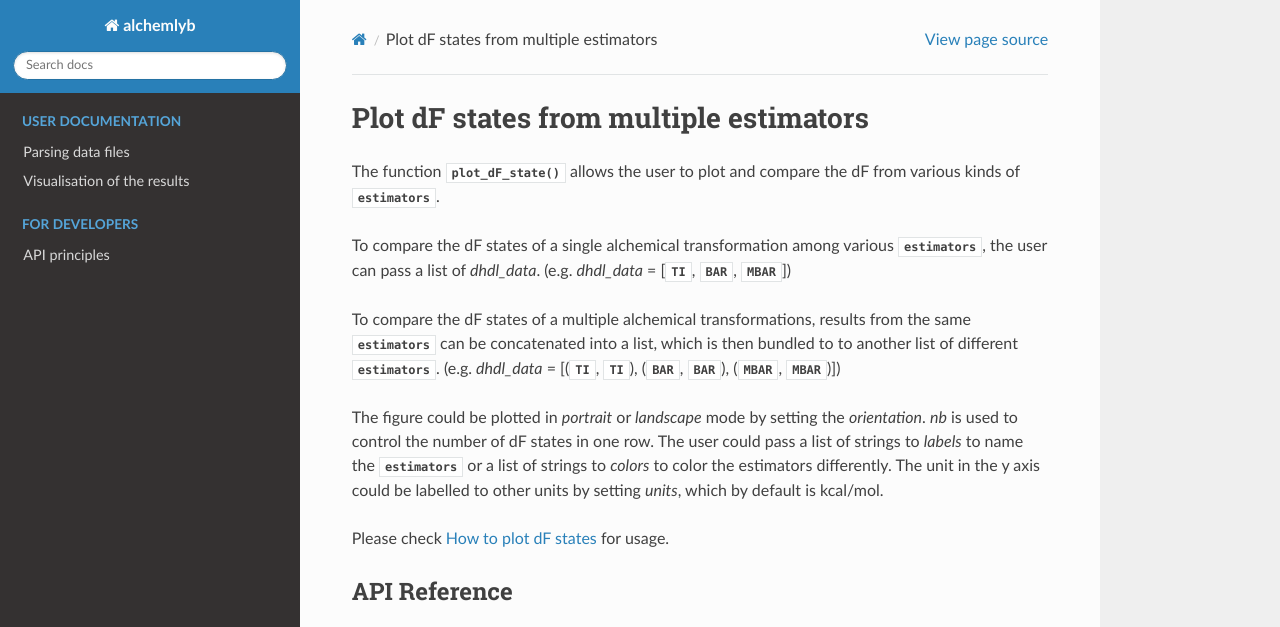
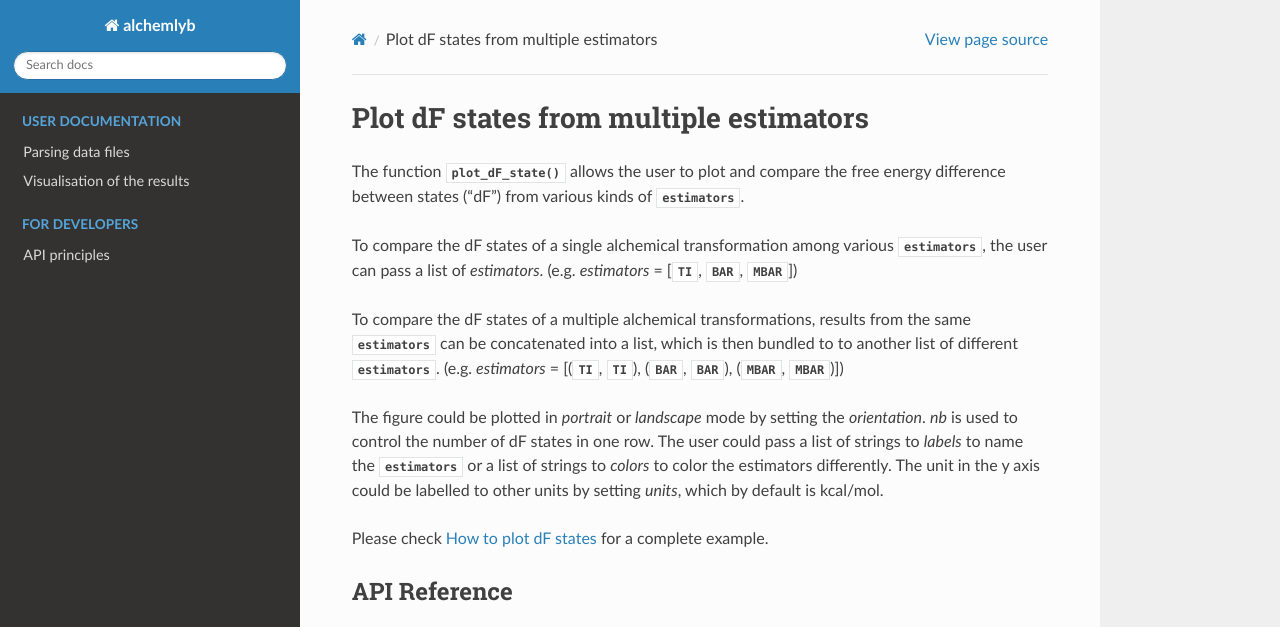
Before and after one commit to alchemistry/alchemlyb, a Sphinx documentation site: the page built from docs/visualisation/alchemlyb.visualisation.plot_dF_state.rst, in a window 1280 px wide, cut to the strip 0-627 px from the top of the page. Built offline with Sphinx 7.4.7 and the Read the Docs theme 2.0.0, drawn with Linux system fonts in a browser that asks for light colours; pages that are not in the unit, such as notebooks, are missing from menus; the version number could not be read and is left out.

Commit message:
check coverage

```diff
--- a/docs/visualisation.rst
+++ b/docs/visualisation.rst
@@ -105,11 +105,11 @@ estimators. ::
     >>> mbar_coul = MBAR().fit(u_nk_coul)
     >>> mbar_vdw = MBAR().fit(u_nk_vdw)
 
-    >>> dhdl_data = [(ti_coul, ti_vdw),
+    >>> estimators = [(ti_coul, ti_vdw),
                      (bar_coul, bar_vdw),
                      (mbar_coul, mbar_vdw),]
 
-    >>> fig = plot_dF_state(dhdl_data, orientation='portrait')
+    >>> fig = plot_dF_state(estimators, orientation='portrait')
     >>> fig.savefig('dF_state.pdf', bbox_inches='tight')
 
 
--- a/docs/visualisation/alchemlyb.visualisation.plot_dF_state.rst
+++ b/docs/visualisation/alchemlyb.visualisation.plot_dF_state.rst
@@ -4,29 +4,31 @@ Plot dF states from multiple estimators
 =======================================
 
 The function :func:`~alchemlyb.visualisation.plot_dF_state` allows the user to
-plot and compare the dF from various kinds of :class:`~alchemlyb.estimators`.
+plot and compare the free energy difference between states ("dF") from various
+kinds of :class:`~alchemlyb.estimators`.
 
 To compare the dF states of a single alchemical transformation among various
-:class:`~alchemlyb.estimators`, the user can pass a list of `dhdl_data`. (e.g.
-`dhdl_data` = [:class:`~alchemlyb.estimators.TI`,
+:class:`~alchemlyb.estimators`, the user can pass a list of `estimators`. (e.g.
+`estimators` = [:class:`~alchemlyb.estimators.TI`,
 :class:`~alchemlyb.estimators.BAR`, :class:`~alchemlyb.estimators.MBAR`])
 
 To compare the dF states of a multiple alchemical transformations, results from
 the same :class:`~alchemlyb.estimators` can be concatenated into a list, which
 is then bundled to to another list of different :class:`~alchemlyb.estimators`.
-(e.g. `dhdl_data` = [(:class:`~alchemlyb.estimators.TI`,
+(e.g. `estimators` = [(:class:`~alchemlyb.estimators.TI`,
 :class:`~alchemlyb.estimators.TI`), (:class:`~alchemlyb.estimators.BAR`,
 :class:`~alchemlyb.estimators.BAR`), (:class:`~alchemlyb.estimators.MBAR`,
 :class:`~alchemlyb.estimators.MBAR`)])
 
-The figure could be plotted in `portrait` or `landscape` mode by setting the
+The figure could be plotted in *portrait* or *landscape* mode by setting the
 `orientation`. `nb` is used to control the number of dF states in one row.
 The user could pass a list of strings to `labels` to name the
 :class:`~alchemlyb.estimators` or a list of strings to `colors` to color
 the estimators differently. The unit in the y axis could be labelled to other
 units by setting `units`, which by default is kcal/mol.
 
-Please check :ref:`How to plot dF states <plot_dF_states>` for usage.
+Please check :ref:`How to plot dF states <plot_dF_states>` for a complete
+example.
 
 API Reference
 -------------
```
Also changed, not shown: 1 other file.
